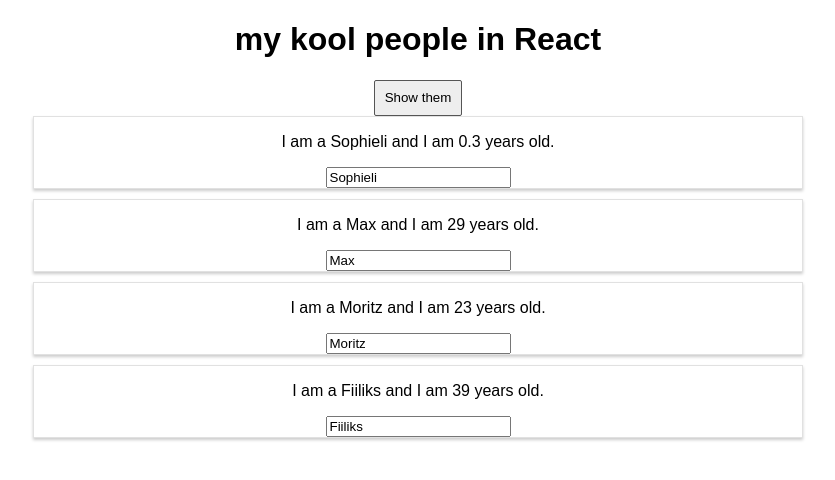
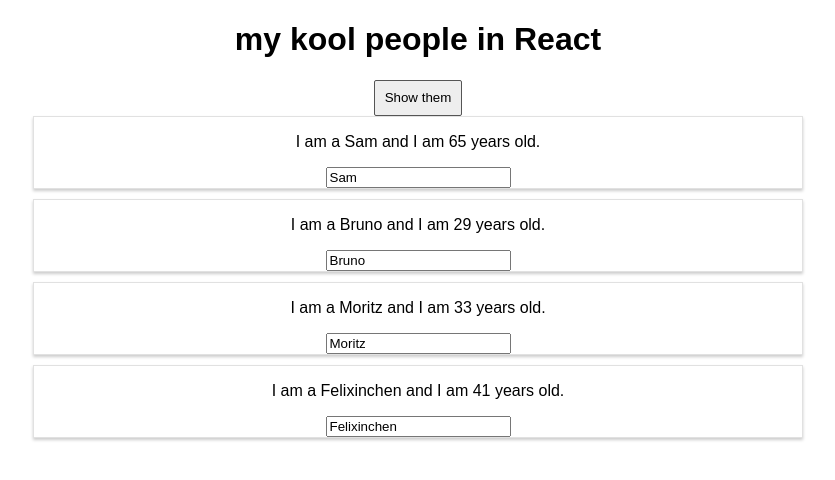
Before and after one commit to gitfilix/r16, a React (Create React App) app in the folder r16/: page / in a window 1280 px wide. Both pictures are taken after a click on the button "Show them". Shown: the top 480 px of the page, without its empty margins (222-1057 px from the left). Built offline with nearby package versions, Linux system fonts and the light colour scheme.

Commit message:
Lifecycles in persons and app

```diff
--- a/r16/src/components/Persons/Person/Person.js
+++ b/r16/src/components/Persons/Person/Person.js
@@ -1,15 +1,19 @@
-import React from 'react';
+import React, { Component } from 'react';
 import './Person.css';
-// functional Component
-const person = (props) => {
-  return (
-    <div className="Person">
-      <p onClick={props.click}>I am a {props.name} and I am {props.age} years old.</p>
-      <p>{props.children}</p>
-      <input type="text" onChange={props.changed} value={props.name}/>
-    </div>
-  )
-};
+// functional Component - StateFULL
 
 
-export default person;
+
+class Person extends Component {
+    render () {
+        return (
+            <div className="Person">
+                <p onClick={this.props.click}>I am a {this.props.name} and I am {this.props.age} years old.</p>
+                <p>{this.props.children}</p>
+                <input type="text" onChange={this.props.changed} value={this.props.name}/>
+            </div>
+        )
+    }
+}
+
+export default Person;
--- a/r16/src/components/Persons/Persons.js
+++ b/r16/src/components/Persons/Persons.js
@@ -1,16 +1,38 @@
-import React from 'react';
-
+import React, {Component} from 'react';
 import Person from './Person/Person.js';
 
-// es6 shorthand on oneliner: no brackets no return statement but its a return statement
-const persons = (props) => props.persons.map((person, index) => {
-    return <Person
-            click={ () => props.clicked(index) }
-            name={person.name}
-            age={person.age}
-            key={person.id}
-            changed={(event) => props.changed(event, person.id )} />
+// now a stateful component
+class Persons extends Component {
+    constructor (props) {
+        super(props);
+        console.log("Persons.js constructor", props);
     }
-);
+    componentWillMount() {
+        console.log("Persons.js: componentWillMount" );
+    }
 
-export default persons;
+    componentDidMount() {
+        console.log("Persons.js: componentDidMount" );
+    }
+
+    componentWillReceiveProps(nextProps) {
+        console.log("Update Person.js: nextProps", nextProps);
+    }
+    // gain performance with that check
+    shouldComponentUpdate(nextProps, nextState) {
+        console.log("shouldComponentUpdate", nextProps, nextState);
+        return nextProps.persons !== this.props.persons;
+    }
+    render () {
+        return this.props.persons.map((person, index) => {
+            return <Person
+                click={ () => this.props.clicked(index) }
+                name={person.name}
+                age={person.age}
+                key={person.id}
+                changed={(event) => this.props.changed(event, person.id )} />
+        }   );
+    }
+}
+
+export default Persons;
--- a/r16/src/containers/App.js
+++ b/r16/src/containers/App.js
@@ -4,17 +4,32 @@ import Persons from '../components/Persons/Persons.js';
 import Cockpit from '../components/Cockpit/Cockpit';
 
 class App extends Component {
-  state = {
+    constructor(props) {
+        super(props);
+        console.log("App.js inside constructor", props);
+        this.state = {
            // single source of truth
            persons: [
-      {id: 'as4352', name: 'Sophieli', age: 0.3},
-      {id: 'as4351', name: 'Max', age: 29},
-      {id: 'as4335', name: 'Moritz', age: 23},
-      {id: 'as435t', name: 'Fiiliks', age: 39}
+             {id: 'as4352', name: 'Sam', age: 65},
+             {id: 'as4351', name: 'Bruno', age: 29},
+             {id: 'as4335', name: 'Moritz', age: 33},
+             {id: 'as435t', name: 'Felixinchen', age: 41}
            ],
            otherState: 'some value here',
            showPersons: false
          }
+
+    }
+
+    componentWillMount(props) {
+        console.log("App.js: componentWillMount" );
+    }
+
+
+    componentDidMount() {
+        console.log("App.js: componentDidMount" );
+    }
+
 
   togglePersonsHandler = () => {
     const doesShow = this.state.showPersons;
@@ -55,6 +70,7 @@ class App extends Component {
   }
 
   render() {
+      console.log("render triggered");
     let persons = null;
 
     if (this.state.showPersons) {
```
Also changed, not shown: 1 other file (tests, documents, lock files or other folders). Lines whose indentation alone changed are shown as unchanged.
